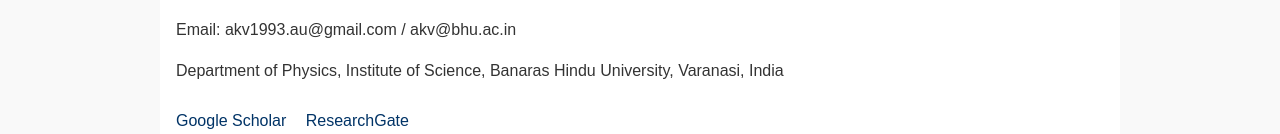
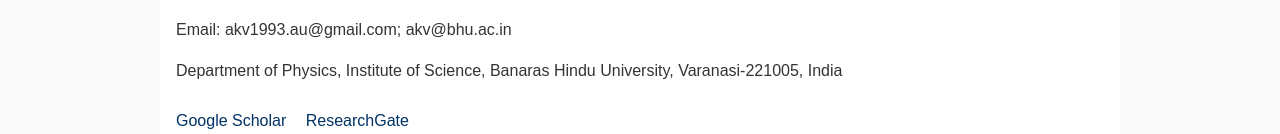
Before and after one commit to akv1993/akv1993.github.io, a plain HTML site: page index.html in a window 1280 px wide. Shown: the part 1717-1851 px from the top of the page. Drawn offline with Linux system fonts and the light colour scheme.

Commit message:
Update index.html

```diff
--- a/index.html
+++ b/index.html
@@ -193,8 +193,8 @@
 
         <div class="section contact">
             <h2>Contact</h2>
-            <p>Email: akv1993.au@gmail.com / akv@bhu.ac.in</p>
-            <p>Department of Physics, Institute of Science, Banaras Hindu University, Varanasi, India</p>
+            <p>Email: akv1993.au@gmail.com; akv@bhu.ac.in</p>
+            <p>Department of Physics, Institute of Science, Banaras Hindu University, Varanasi-221005, India</p>
         </div>
 
         <div class="links">
```
